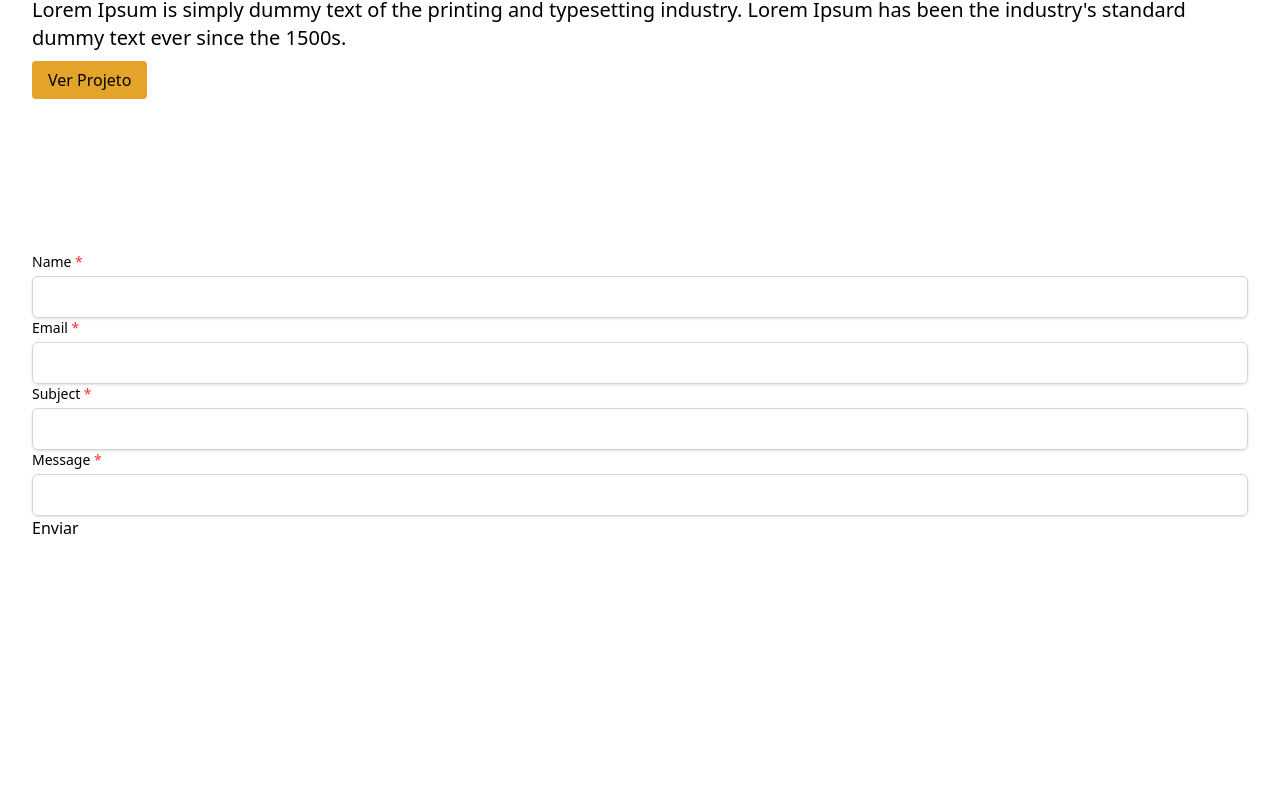
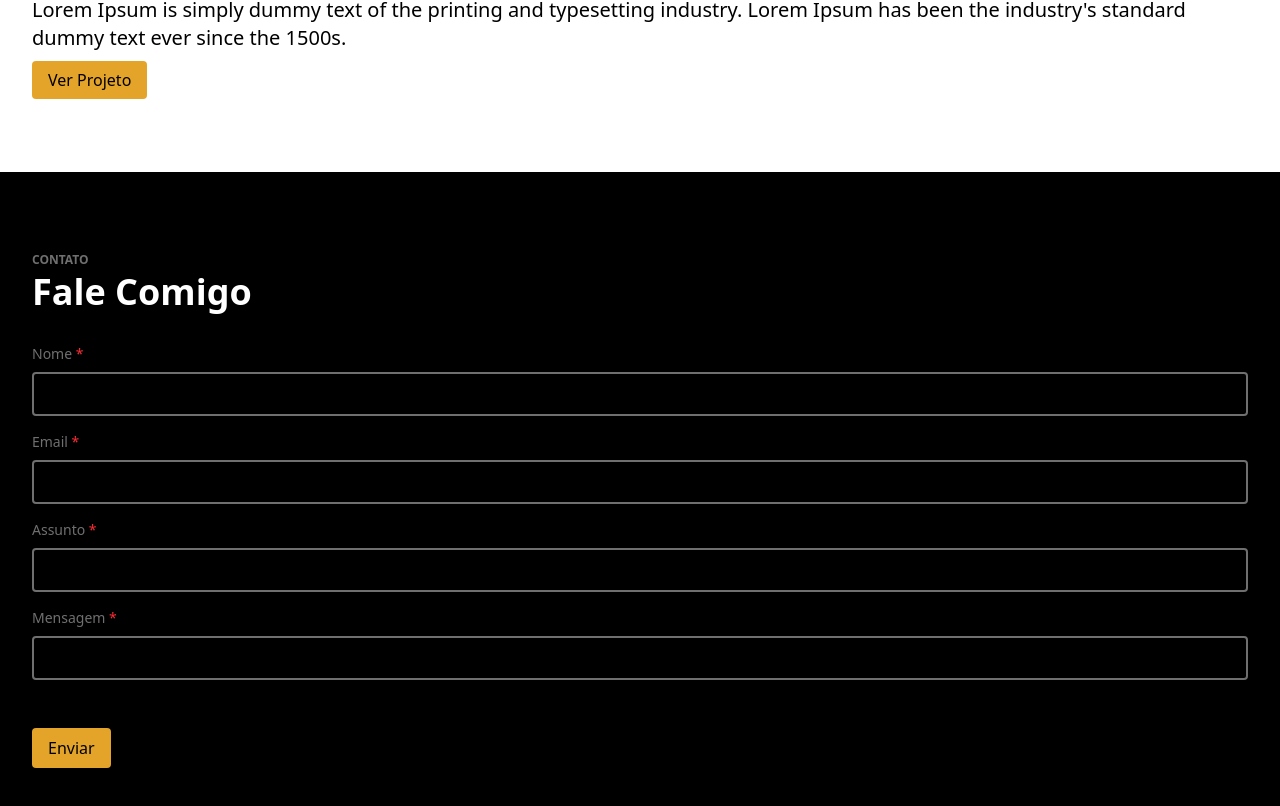
Before and after one commit to thadeu-alves/eng-portfolio-next, a Next.js app: page / in a window 1280 px wide. Shown: the part 7006-7812 px from the top of the page. Before the commit the page ends 7626 px from the top, so only its background shows below. Built offline with nearby package versions, Linux system fonts and the light colour scheme.

Commit message:
implements Contact

```diff
--- a/src/components/Contact.tsx
+++ b/src/components/Contact.tsx
@@ -3,7 +3,11 @@ import { Section } from "./Section";
 
 export function Contact() {
     return (
-        <Section.Container>
+        <Section.Container className="bg-black text-white">
+            <div className="space-y-8">
+                <Section.Point>Contato</Section.Point>
+                <Section.Title>Fale Comigo</Section.Title>
+            </div>
             <ContactForm />
         </Section.Container>
     );
--- a/src/components/ContactForm.tsx
+++ b/src/components/ContactForm.tsx
@@ -41,7 +41,7 @@ export function ContactForm() {
             <ContactFormLabel
                 type="text"
                 title="name"
-                label="Name"
+                label="Nome"
                 register={register}
                 error={errors?.name?.message}
                 required
@@ -59,7 +59,7 @@ export function ContactForm() {
             <ContactFormLabel
                 type="text"
                 title="subject"
-                label="Subject"
+                label="Assunto"
                 register={register}
                 error={errors?.subject?.message}
                 required
@@ -68,13 +68,18 @@ export function ContactForm() {
             <ContactFormLabel
                 type="text"
                 title="message"
-                label="Message"
+                label="Mensagem"
                 register={register}
                 error={errors?.message?.message}
                 required
             />
 
-            <button type="submit">Enviar</button>
+            <button
+                type="submit"
+                className="font-medium bg-[#E4A42A] px-4 py-2 rounded text-black mt-8 cursor-pointer"
+            >
+                Enviar
+            </button>
         </form>
     );
 }
--- a/src/components/ContactFormLabel.tsx
+++ b/src/components/ContactFormLabel.tsx
@@ -32,7 +32,7 @@ export function ContactFormLabel<
         : { name: title };
 
     return (
-        <div>
+        <div className="text-[#6F6F6F] space-y-2">
             <label
                 htmlFor={title}
                 className="block text-sm font-medium text-[var(--primary)]"
@@ -45,7 +45,7 @@ export function ContactFormLabel<
             <input
                 type={type}
                 id={title}
-                className={`mt-1 block w-full rounded-md border-gray-300 shadow-sm p-2 border ${
+                className={`mb-4 block w-full rounded shadow-sm border-2 border-[#6F6F6F] px-4 py-2  text-white focus:outline-0 ${
                     error ? "border-red-500" : ""
                 }`}
                 {...inputProps}
```
